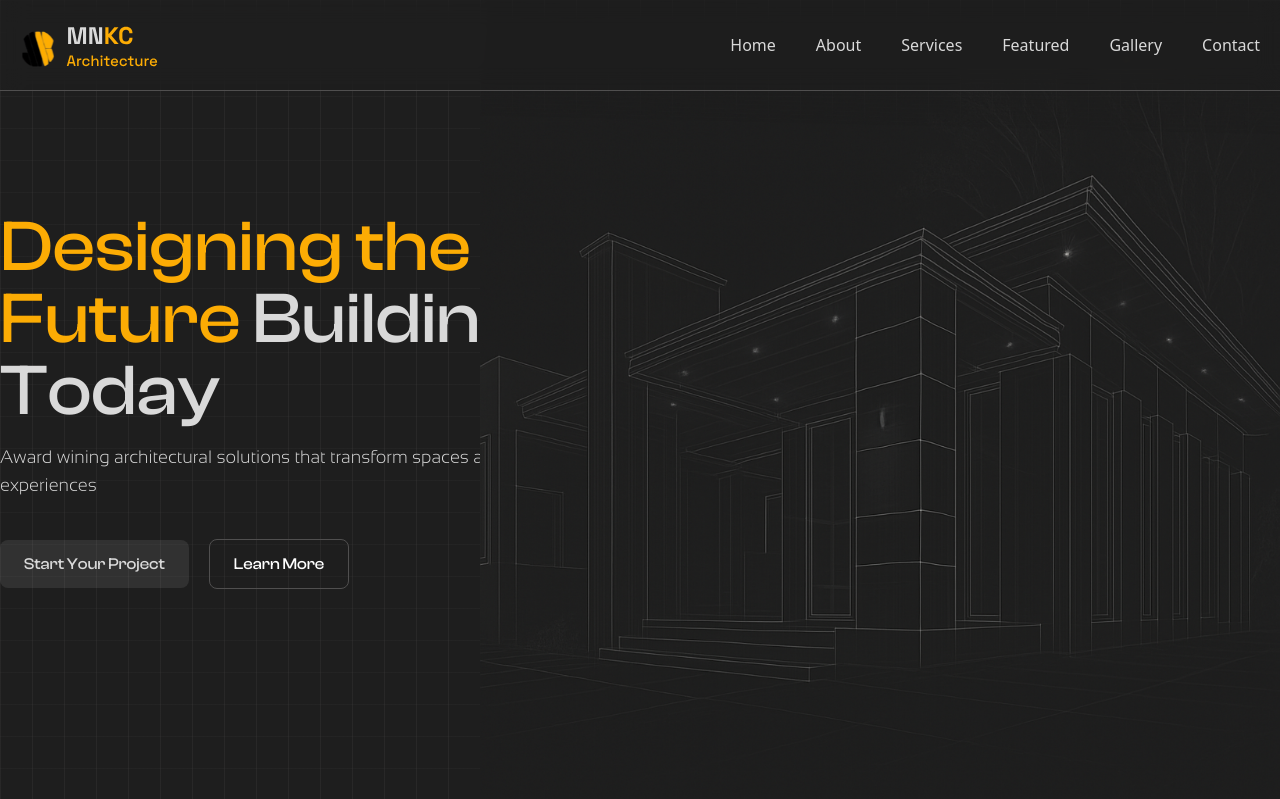
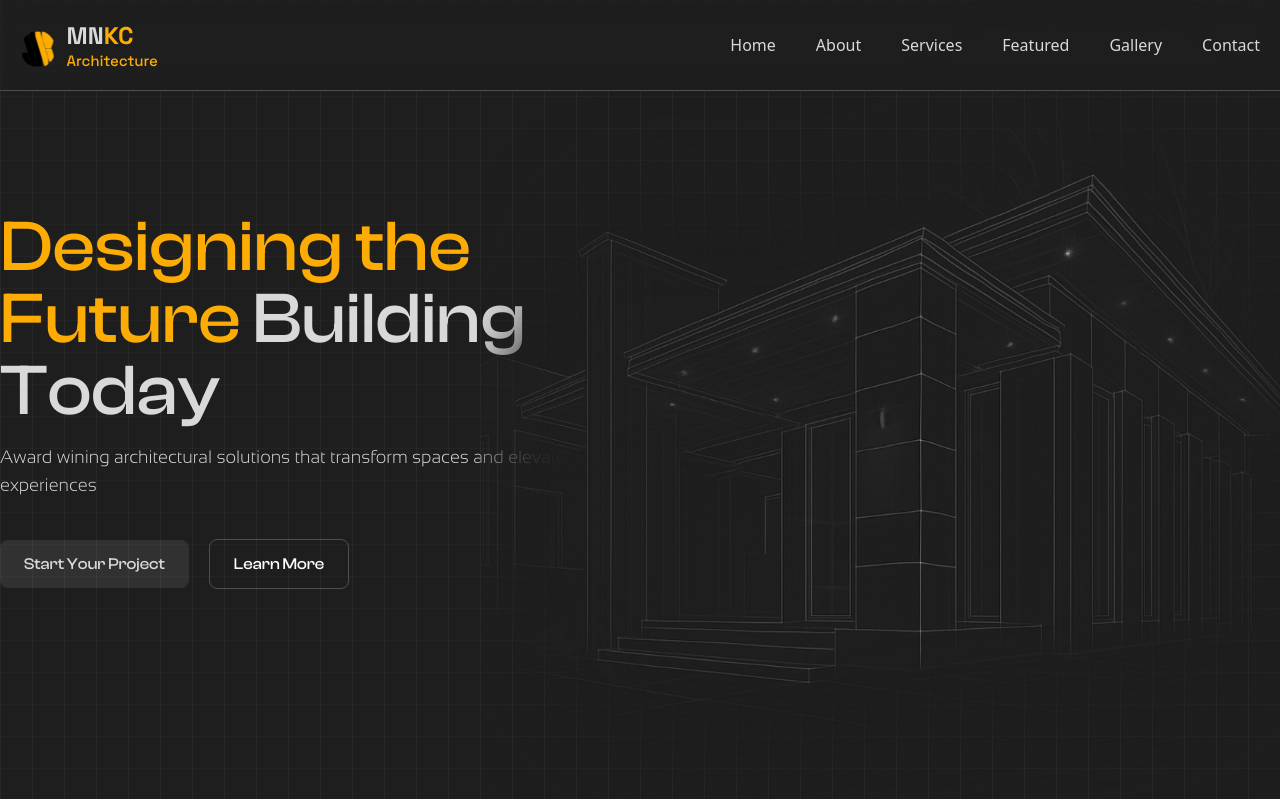
Before and after one commit to rainndev/MNKC-Architecture, a React (Vite) app: page / in a window 1280 px wide. Shown: the top 799 px of the page. Built offline with nearby package versions, Linux system fonts and the light colour scheme.

Commit message:
fix(Hero): fix the hero image design with transparent background

```diff
--- a/src/sections/Hero.tsx
+++ b/src/sections/Hero.tsx
@@ -28,7 +28,7 @@ const Hero = () => {
 
         <img
           className="absolute right-0 h-full"
-          src="/images/hero-2.png"
+          src="/images/hero-3.png"
           alt=""
         />
       </div>
```
Also changed, not shown: public/images/hero-1.png (renamed from public/images/hero.png), public/images/hero-3.png (added).
